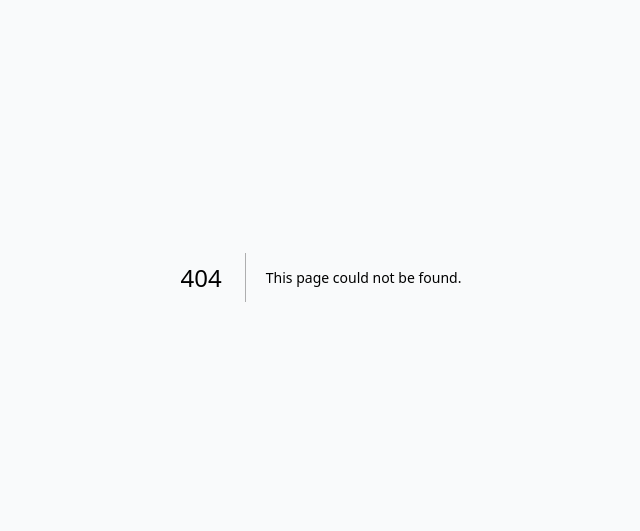
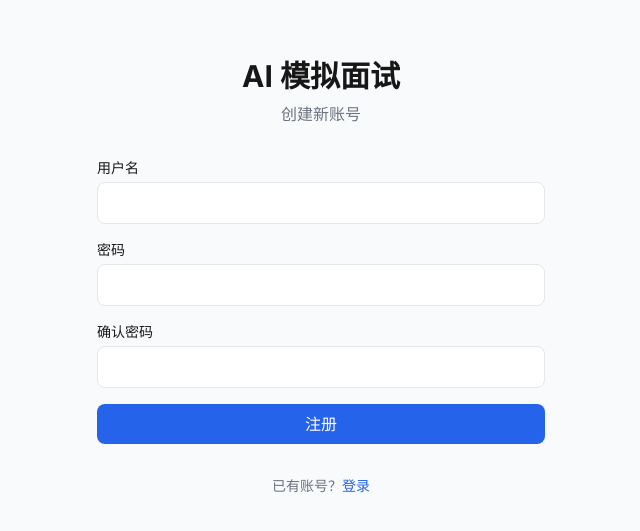
Before and after one commit to Paddi718/simulatedInterview, a Next.js app in the folder frontend/: page /register in a window 1280 px wide. Before the commit this address had no page. Shown: the part 123-654 px from the top of the page, without its empty margins (319-959 px from the left). Built offline with nearby package versions, Linux system fonts and the light colour scheme; no server answers.

Commit message:
feat: add login/register pages and API client

```diff
--- /dev/null
+++ b/frontend/src/app/(auth)/login/page.tsx
@@ -0,0 +1,80 @@
+'use client';
+
+import { useState } from 'react';
+import { useRouter } from 'next/navigation';
+import Link from 'next/link';
+import { useAuthStore } from '@/store/authStore';
+
+export default function LoginPage() {
+  const [username, setUsername] = useState('');
+  const [password, setPassword] = useState('');
+  const [error, setError] = useState('');
+  const [loading, setLoading] = useState(false);
+  const login = useAuthStore((s) => s.login);
+  const router = useRouter();
+
+  const handleSubmit = async (e: React.FormEvent) => {
+    e.preventDefault();
+    setError('');
+    setLoading(true);
+    try {
+      await login(username, password);
+      router.push('/dashboard');
+    } catch (err: any) {
+      setError(err.message || '登录失败');
+    } finally {
+      setLoading(false);
+    }
+  };
+
+  return (
+    <div className="flex items-center justify-center min-h-screen px-4">
+      <div className="w-full max-w-md space-y-8">
+        <div className="text-center">
+          <h1 className="text-3xl font-bold">AI 模拟面试</h1>
+          <p className="mt-2 text-gray-500">登录以继续</p>
+        </div>
+
+        <form onSubmit={handleSubmit} className="space-y-4">
+          {error && (
+            <div className="bg-red-50 text-red-600 p-3 rounded-lg text-sm">{error}</div>
+          )}
+          <div>
+            <label className="block text-sm font-medium mb-1">用户名</label>
+            <input
+              type="text"
+              value={username}
+              onChange={(e) => setUsername(e.target.value)}
+              className="w-full px-3 py-2 border rounded-lg focus:outline-none focus:ring-2 focus:ring-blue-500"
+              required
+            />
+          </div>
+          <div>
+            <label className="block text-sm font-medium mb-1">密码</label>
+            <input
+              type="password"
+              value={password}
+              onChange={(e) => setPassword(e.target.value)}
+              className="w-full px-3 py-2 border rounded-lg focus:outline-none focus:ring-2 focus:ring-blue-500"
+              required
+            />
+          </div>
+          <button
+            type="submit"
+            disabled={loading}
+            className="w-full py-2 px-4 bg-blue-600 text-white rounded-lg hover:bg-blue-700 disabled:opacity-50"
+          >
+            {loading ? '登录中...' : '登录'}
+          </button>
+        </form>
+
+        <p className="text-center text-sm text-gray-500">
+          还没有账号？{' '}
+          <Link href="/register" className="text-blue-600 hover:underline">
+            注册
+          </Link>
+        </p>
+      </div>
+    </div>
+  );
+}
--- /dev/null
+++ b/frontend/src/app/(auth)/register/page.tsx
@@ -0,0 +1,80 @@
+'use client';
+
+import { useState } from 'react';
+import { useRouter } from 'next/navigation';
+import Link from 'next/link';
+import { useAuthStore } from '@/store/authStore';
+
+export default function RegisterPage() {
+  const [username, setUsername] = useState('');
+  const [password, setPassword] = useState('');
+  const [confirmPassword, setConfirmPassword] = useState('');
+  const [error, setError] = useState('');
+  const [loading, setLoading] = useState(false);
+  const register = useAuthStore((s) => s.register);
+  const router = useRouter();
+
+  const handleSubmit = async (e: React.FormEvent) => {
+    e.preventDefault();
+    setError('');
+
+    if (password !== confirmPassword) {
+      setError('两次密码不一致');
+      return;
+    }
+    if (password.length < 6) {
+      setError('密码至少 6 位');
+      return;
+    }
+
+    setLoading(true);
+    try {
+      await register(username, password);
+      router.push('/dashboard');
+    } catch (err: any) {
+      setError(err.message || '注册失败');
+    } finally {
+      setLoading(false);
+    }
+  };
+
+  return (
+    <div className="flex items-center justify-center min-h-screen px-4">
+      <div className="w-full max-w-md space-y-8">
+        <div className="text-center">
+          <h1 className="text-3xl font-bold">AI 模拟面试</h1>
+          <p className="mt-2 text-gray-500">创建新账号</p>
+        </div>
+
+        <form onSubmit={handleSubmit} className="space-y-4">
+          {error && (
+            <div className="bg-red-50 text-red-600 p-3 rounded-lg text-sm">{error}</div>
+          )}
+          <div>
+            <label className="block text-sm font-medium mb-1">用户名</label>
+            <input type="text" value={username} onChange={(e) => setUsername(e.target.value)}
+              className="w-full px-3 py-2 border rounded-lg focus:outline-none focus:ring-2 focus:ring-blue-500" required />
+          </div>
+          <div>
+            <label className="block text-sm font-medium mb-1">密码</label>
+            <input type="password" value={password} onChange={(e) => setPassword(e.target.value)}
+              className="w-full px-3 py-2 border rounded-lg focus:outline-none focus:ring-2 focus:ring-blue-500" required />
+          </div>
+          <div>
+            <label className="block text-sm font-medium mb-1">确认密码</label>
+            <input type="password" value={confirmPassword} onChange={(e) => setConfirmPassword(e.target.value)}
+              className="w-full px-3 py-2 border rounded-lg focus:outline-none focus:ring-2 focus:ring-blue-500" required />
+          </div>
+          <button type="submit" disabled={loading}
+            className="w-full py-2 px-4 bg-blue-600 text-white rounded-lg hover:bg-blue-700 disabled:opacity-50">
+            {loading ? '注册中...' : '注册'}
+          </button>
+        </form>
+
+        <p className="text-center text-sm text-gray-500">
+          已有账号？<Link href="/login" className="text-blue-600 hover:underline">登录</Link>
+        </p>
+      </div>
+    </div>
+  );
+}
--- /dev/null
+++ b/frontend/src/lib/api.ts
@@ -0,0 +1,64 @@
+const API_BASE = process.env.NEXT_PUBLIC_API_URL || 'http://localhost:8000';
+
+interface ApiResponse<T = any> {
+  code: number;
+  data: T;
+  message: string;
+}
+
+class ApiError extends Error {
+  code: number;
+  constructor(message: string, code: number) {
+    super(message);
+    this.code = code;
+  }
+}
+
+async function request<T>(
+  endpoint: string,
+  options: RequestInit = {}
+): Promise<T> {
+  const token = typeof window !== 'undefined' ? localStorage.getItem('access_token') : null;
+
+  const headers: Record<string, string> = {
+    'Content-Type': 'application/json',
+    ...(options.headers as Record<string, string>),
+  };
+
+  if (token) {
+    headers['Authorization'] = `Bearer ${token}`;
+  }
+
+  const res = await fetch(`${API_BASE}${endpoint}`, {
+    ...options,
+    headers,
+  });
+
+  const json: ApiResponse<T> = await res.json();
+
+  if (!res.ok || json.code !== 0) {
+    if (res.status === 401) {
+      localStorage.removeItem('access_token');
+      window.location.href = '/login';
+    }
+    throw new ApiError(json.message || 'Request failed', json.code);
+  }
+
+  return json.data;
+}
+
+export const api = {
+  get: <T>(endpoint: string) => request<T>(endpoint),
+  post: <T>(endpoint: string, data?: any) =>
+    request<T>(endpoint, { method: 'POST', body: JSON.stringify(data) }),
+  upload: <T>(endpoint: string, formData: FormData) => {
+    const token = localStorage.getItem('access_token');
+    return request<T>(endpoint, {
+      method: 'POST',
+      body: formData,
+      headers: token ? { Authorization: `Bearer ${token}` } : {},
+    });
+  },
+};
+
+export { ApiError };
--- /dev/null
+++ b/frontend/src/store/authStore.ts
@@ -0,0 +1,63 @@
+import { create } from 'zustand';
+import { api } from '@/lib/api';
+
+interface User {
+  id: string;
+  username: string;
+  email?: string;
+  created_at: string;
+}
+
+interface AuthState {
+  user: User | null;
+  isAuthenticated: boolean;
+  isLoading: boolean;
+  login: (username: string, password: string) => Promise<void>;
+  register: (username: string, password: string) => Promise<void>;
+  logout: () => void;
+  checkAuth: () => Promise<void>;
+}
+
+export const useAuthStore = create<AuthState>((set) => ({
+  user: null,
+  isAuthenticated: false,
+  isLoading: true,
+
+  login: async (username, password) => {
+    const data = await api.post<{ access_token: string; user: User }>(
+      '/api/auth/login',
+      { username, password }
+    );
+    localStorage.setItem('access_token', data.access_token);
+    set({ user: data.user, isAuthenticated: true });
+  },
+
+  register: async (username, password) => {
+    const data = await api.post<{ access_token: string; user: User }>(
+      '/api/auth/register',
+      { username, password }
+    );
+    localStorage.setItem('access_token', data.access_token);
+    set({ user: data.user, isAuthenticated: true });
+  },
+
+  logout: () => {
+    localStorage.removeItem('access_token');
+    set({ user: null, isAuthenticated: false });
+  },
+
+  checkAuth: async () => {
+    try {
+      const token = localStorage.getItem('access_token');
+      if (!token) {
+        set({ isLoading: false });
+        return;
+      }
+      const user = await api.get<User>('/api/auth/me');
+      set({ user, isAuthenticated: true, isLoading: false });
+    } catch {
+      localStorage.removeItem('access_token');
+      set({ isLoading: false });
+    }
+  },
+}));
```
